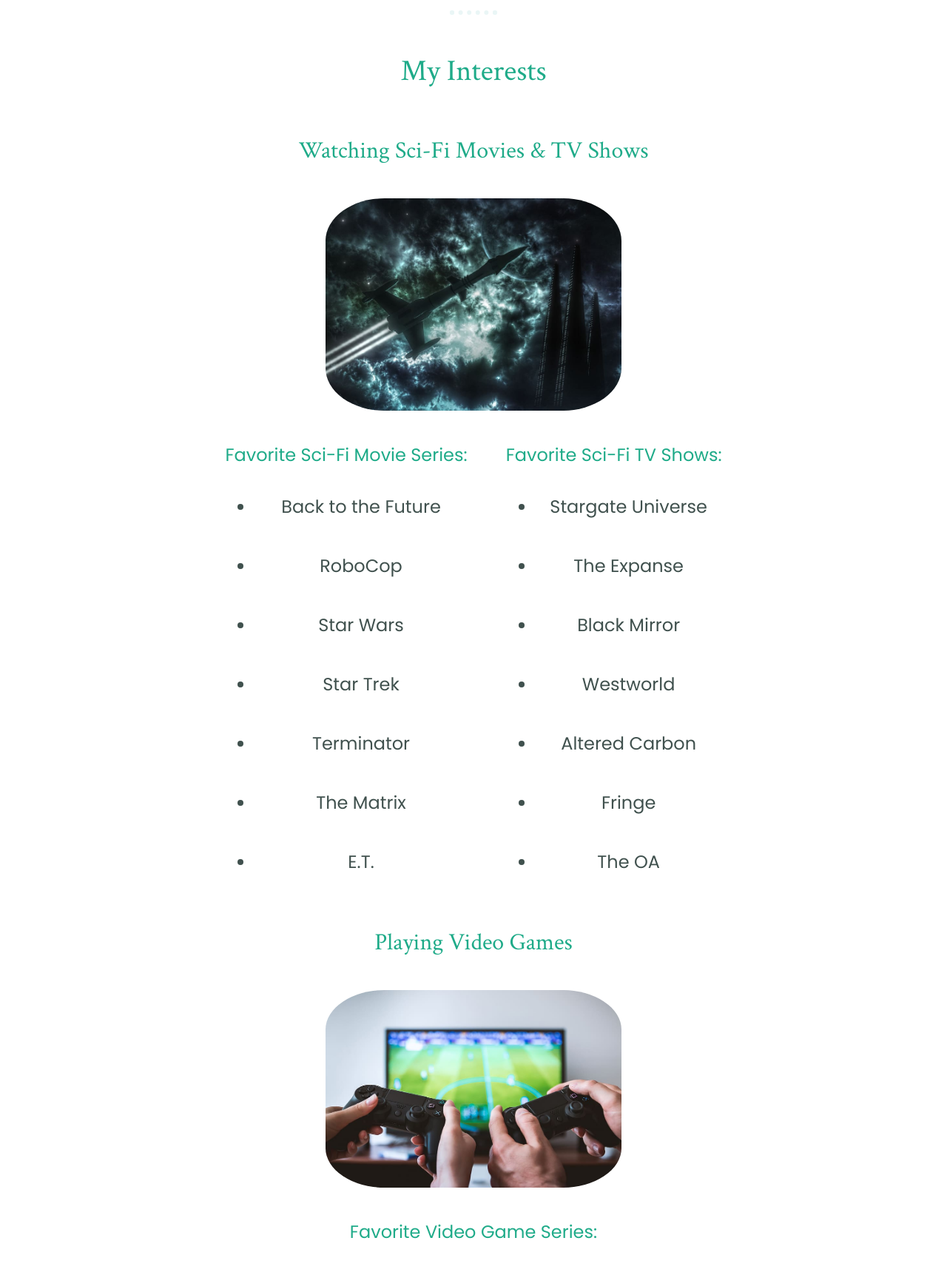
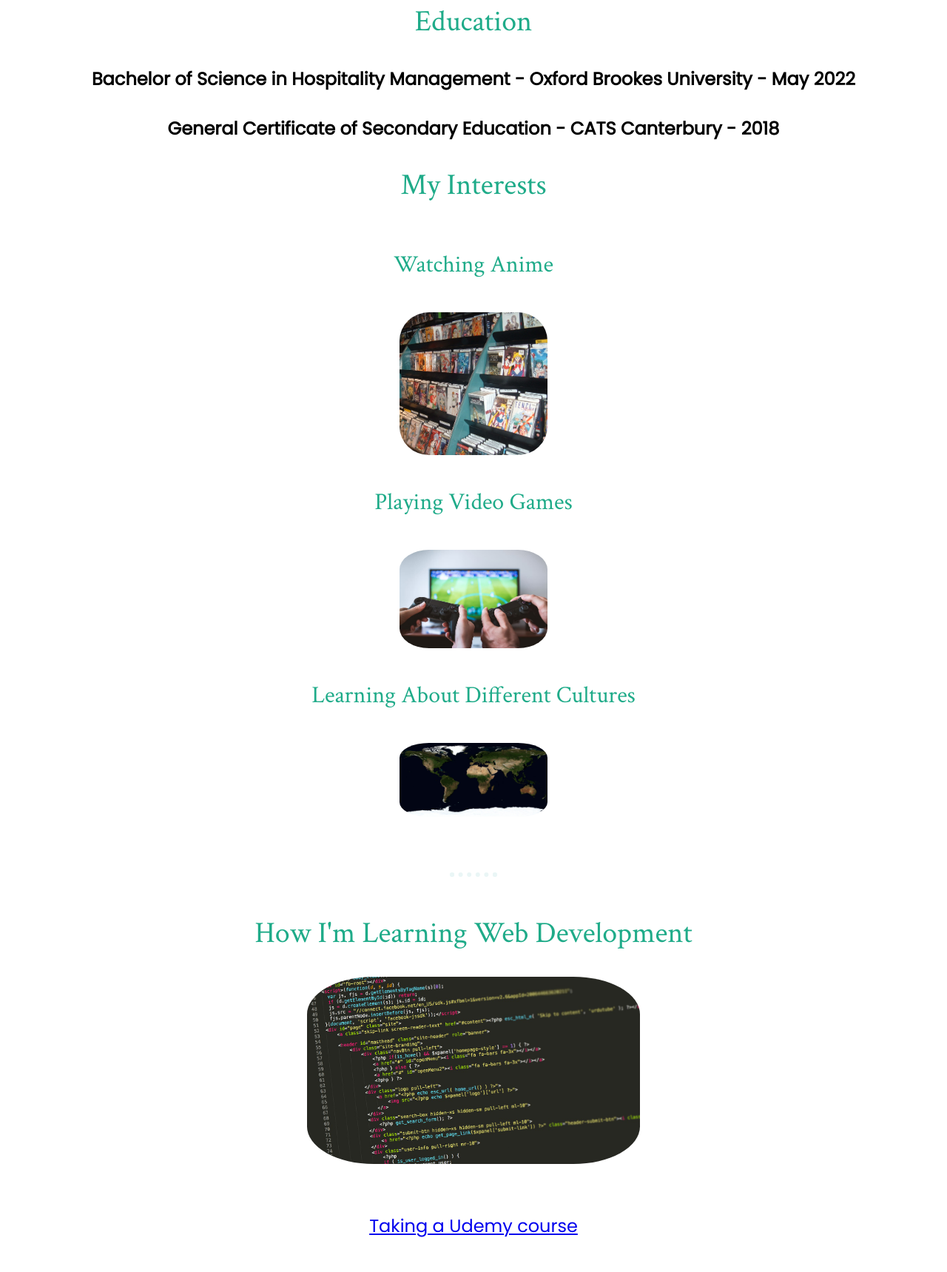
Before and after one commit to sneelagiri/shrikar-website, a plain HTML site: page index.html in a window 1280 px wide. Shown: the part 1081-2800 px from the top of the page at 74% size. Drawn offline with Linux system fonts and the light colour scheme.

Commit message:
draft one

```diff
--- a/index.html
+++ b/index.html
@@ -5,7 +5,7 @@
     <meta charset="utf-8">
     <meta name="viewport" content="width=device-width, initial-scale=1.0">
     <meta http-equiv="X-UA-Compatible" content="ie=edge">
-    <title>Shashank's Page</title>
+    <title>Shrikar's Page</title>
     <link href="styles/styles.css" rel="stylesheet" type="text/css">
     <link rel="shortcut icon" href="images/favicon.ico" type="image/x-icon">
     <link rel="icon" href="favicon.ico" type="image/x-icon">
@@ -15,165 +15,29 @@
 
 <body>
     <div class="top-container">
-        <h1>I'm Shashank</h1>
-        <img id="profile-image" src="images/shashank.jpg" alt="shashank-profile-pic">
+        <h1>I'm Shrikar</h1>
+        <img id="profile-image" src="images/shrikar.jfif" alt="shrikar-profile-pic">
     </div>
     <div class="middle-container">
         <div class="profile">
             <h2>Hello!</h2>
-            <p class="intro">My name is Shashank Neelagiri and I'm excited to meet you
-                on January 6th. I left my job at VSoft Technologies, a Fintech company, to enroll in Codaisseur's
-                11-week course. <br><br>I have an MSc in Public Policy and Human Development from Maastricht University
-                and the
-                United Nations University, and I believe that possessing strong web development skills will give me
-                access to new opportunities in the private sector as well as the public sector.</p>
+            <p class="intro">My name is Shrikar Neelagiri and I'm happy you're visiting my website. I'm a hospitality management student graduating in May 2022. My current ambitions are to gain experience in the hospitality industry and in the service industry in general. I am currently searching for full-time posititons. I will be available to work full-time starting from June 2022. This website is a recreation of my CV and it serves to be a method to learn more about web development for me.</p>
         </div>
         <hr>
+        <div class="education">
+            <h2>Education</h2>
+            <h4>Bachelor of Science in Hospitality Management - Oxford Brookes University - May 2022</h3>
+            <h4>General Certificate of Secondary Education - CATS Canterbury - 2018</h3>
         <div class="interests-container">
             <h2>My Interests</h2>
             <div class="interests-grid">
-                <h3>Watching Sci-Fi Movies & TV Shows</h3>
-                <img class="mar-circular sci-fi" src="images/sci-fi.jpg">
+                <h3>Watching Anime</h3>
+                <img class="mar-circular anime" src="images/anime.jfif">
                 <div class="big-table" style="overflow-x:auto;">
-                    <table>
-                        <tr>
-                            <th>Favorite Sci-Fi Movie Series:</th>
-                            <th>Favorite Sci-Fi TV Shows:</th>
-                        </tr>
-                        <tr>
-                            <td>
-                                <ul>
-                                    <li>Back to the Future</li>
-                                </ul>
-                            </td>
-                            <td>
-                                <ul>
-                                    <li>Stargate Universe</li>
-                                </ul>
-                            </td>
-                        </tr>
-                        <tr>
-                            <td>
-                                <ul>
-                                    <li>RoboCop</li>
-                                </ul>
-                            </td>
-                            <td>
-                                <ul>
-                                    <li>The Expanse </li>
-                                </ul>
-                            </td>
-                        </tr>
-                        <tr>
-                            <td>
-                                <ul>
-                                    <li>Star Wars </li>
-                                </ul>
-                            </td>
-                            <td>
-                                <ul>
-                                    <li>Black Mirror </li>
-                                </ul>
-                            </td>
-                        </tr>
-                        <tr>
-                            <td>
-                                <ul>
-                                    <li>Star Trek </li>
-                                </ul>
-                            </td>
-                            <td>
-                                <ul>
-                                    <li> Westworld </li>
-                                </ul>
-                            </td>
-                        </tr>
-                        <tr>
-                            <td>
-                                <ul>
-                                    <li>Terminator </li>
-                                </ul>
-                            </td>
-                            <td>
-                                <ul>
-                                    <li>Altered Carbon </li>
-                                </ul>
-                            </td>
-                        </tr>
-                        <tr>
-                            <td>
-                                <ul>
-                                    <li>The Matrix </li>
-                                </ul>
-                            </td>
-                            <td>
-                                <ul>
-                                    <li>Fringe </li>
-                                </ul>
-                            </td>
-                        </tr>
-                        <tr>
-                            <td>
-                                <ul>
-                                    <li>E.T. </li>
-                                </ul>
-                            </td>
-                            <td>
-                                <ul>
-                                    <li>The OA </li>
-                                </ul>
-                            </td>
-                        </tr>
-                    </table>
-                </div>
                 <h3>Playing Video Games</h3>
                 <img class="mar-circular game-img" src="images/video-games.jpg">
-                <table class="video-games">
-                    <tr>
-                        <th>Favorite Video Game Series:</th>
-                    </tr>
-                    <tr>
-                        <td>
-                            <ul>
-                                <li>Dragon Age</li>
-                            </ul>
-                        </td>
-                    </tr>
-                    <tr>
-                        <td>
-                            <ul>
-                                <li>FIFA</li>
-                            </ul>
-                        </td>
-                    </tr>
-                    <tr>
-                        <td>
-                            <ul>
-                                <li>Call of Duty</li>
-                            </ul>
-                        </td>
-                    </tr>
-                    <tr>
-                        <td>
-                            <ul>
-                                <li>Pokemon</li>
-                            </ul>
-                        </td>
-                    </tr>
-                    <tr>
-                        <td>
-                            <ul>
-                                <li>Need for Speed</li>
-                            </ul>
-                        </td>
-                    </tr>
-                </table>
                 <h3>Learning About Different Cultures</h3>
                 <img class="mar-circular cultures-img" src="images/international.jpg">
-                <p>I like learning about different cultures and traditions and I'd love to talk to you about yours. I am
-                    from Hyderabad, India, and I moved around a lot as a kid. I have lived in multiple cities in India,
-                    lived in Turkmenistan for 2 years, Kazakhstan for 5 years, the US for 4 years, and this is my 2nd
-                    year in the Netherlands. </p>
             </div>
         </div>
         <hr>
@@ -190,7 +54,7 @@
                             freeCodeCamp</a></td>
                 </tr>
                 <tr>
-                    <td>Learning from your code</td>
+                    <td>Learning from open source code</td>
                 </tr>
                 <tr>
             </table>
@@ -199,14 +63,10 @@
     <div class="bottom-container">
         <div class="follow">
             <h2 class="follow-title">Follow Me</h2>
-            <a class="footer-link" href="https://www.linkedin.com/in/shashank-neelagiri/"><i
+            <a class="footer-link" href="https://www.linkedin.com/in/shrikar-n-553966136/"><i
                     class="fab fa-linkedin-in fa-2x" aria-hidden="true"></i></a>
-            <a class="footer-link" href="https://github.com/sneelagiri"><i class="fab fa-github fa-2x"
-                    aria-hidden="true"></i></a>
-            <a class="footer-link" href="https://www.facebook.com/shashankneelagiri96"><i
-                    class="fab fa-facebook-f fa-2x" aria-hidden="true"></i></a>
         </div>
-        <p class="copyright">© 2019 - 2020 Shashank Neelagiri</p>
+        <p class="copyright">© 2019 - 2022 Shrikar Neelagiri</p>
     </div>
 </body>
 
--- a/styles/styles.css
+++ b/styles/styles.css
@@ -82,11 +82,11 @@ hr {
     border-radius: 20%;
 }
 
-.sci-fi {
+.anime {
     display: block;
     margin-left: auto;
     margin-right: auto;
-    width: 400px;
+    width: 200px;
     max-width: 100%;
 }
 
@@ -113,12 +113,18 @@ ul {
 .video-games {
     text-align: center;
 }
-
+.cultures-img {
+    display: block;
+    margin-left: auto;
+    margin-right: auto;
+    width: 200px;
+    max-width: 100%;
+}
 .game-img {
     display: block;
     margin-left: auto;
     margin-right: auto;
-    width: 400px;
+    width: 200px;
     max-width: 100%;
 }
 
@@ -126,7 +132,7 @@ ul {
     display: block;
     margin-left: auto;
     margin-right: auto;
-    width: 400px;
+    width: 200px;
     max-width: 100%;
 }
 
```
Also changed, not shown: images/anime.jfif (added), images/shashank.jpg (deleted), images/shrikar.jfif (added).
